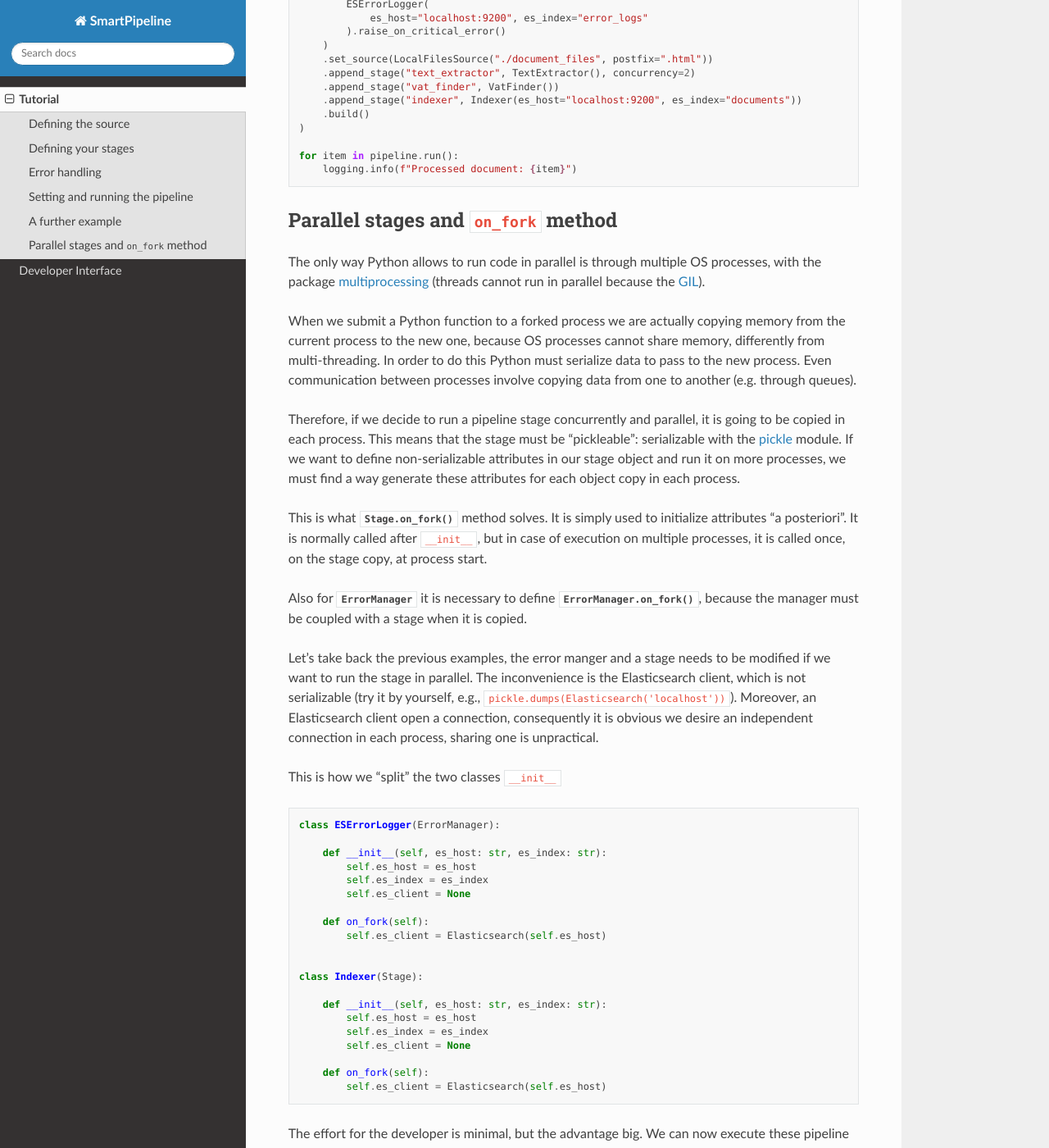
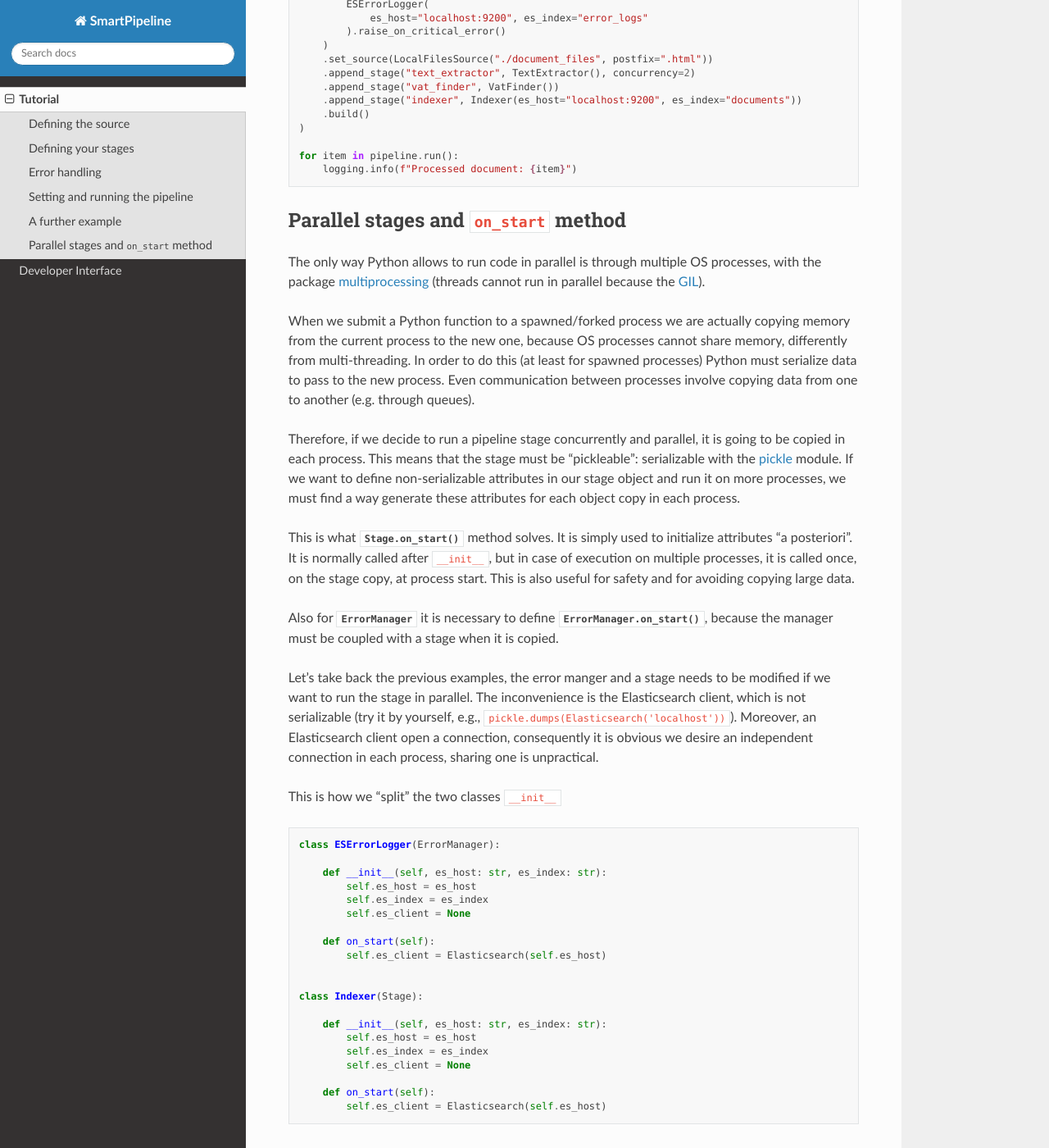
Before and after one commit to giacbrd/SmartPipeline, a Sphinx documentation site: the page built from docs/usage.rst, in a window 1280 px wide and 1400 px high, scrolled down 5229 px. Shown: the whole window at 82% size. Built offline with Sphinx 7.4.7 and the Read the Docs theme 2.0.0, drawn with Linux system fonts in a browser that asks for light colours; some of the changed text lies outside the part shown.

Commit message:
on_fork renamed to on_start

```diff
--- a/docs/usage.rst
+++ b/docs/usage.rst
@@ -292,16 +292,16 @@ More, executables examples can be found in the codebase directory ``examples``.
 
 .. _concurrency-section:
 
-Parallel stages and ``on_fork`` method
+Parallel stages and ``on_start`` method
 --------------------------------------
 
 The only way Python allows to run code in parallel is through multiple OS processes, with the package
 `multiprocessing <https://docs.python.org/3/library/multiprocessing.html>`_ (threads cannot run in parallel
 because the `GIL <https://en.wikipedia.org/wiki/Global_interpreter_lock>`_).
 
-When we submit a Python function to a forked process we are actually copying memory from the current process to the new one,
-because OS processes cannot share memory, differently from multi-threading. In order to do this Python must serialize
-data to pass to the new process.
+When we submit a Python function to a spawned/forked process we are actually copying memory from the current process
+to the new one, because OS processes cannot share memory, differently from multi-threading.
+In order to do this (at least for spawned processes) Python must serialize data to pass to the new process.
 Even communication between processes involve copying data from one to another (e.g. through queues).
 
 Therefore, if we decide to run a pipeline stage concurrently and parallel,
@@ -311,11 +311,12 @@ serializable with the `pickle <https://docs.python.org/3/library/pickle.html>`_
 If we want to define non-serializable attributes in our stage object and run it on more processes,
 we must find a way generate these attributes for each object copy in each process.
 
-This is what :meth:`.Stage.on_fork` method solves. It is simply used to initialize attributes "a posteriori".
+This is what :meth:`.Stage.on_start` method solves. It is simply used to initialize attributes "a posteriori".
 It is normally called after ``__init__``, but in case of execution on multiple processes,
 it is called once, on the stage copy, at process start.
+This is also useful for safety and for avoiding copying large data.
 
-Also for :class:`.ErrorManager` it is necessary to define :meth:`.ErrorManager.on_fork`,
+Also for :class:`.ErrorManager` it is necessary to define :meth:`.ErrorManager.on_start`,
 because the manager must be coupled with a stage when it is copied.
 
 Let's take back the previous examples, the error manger and a stage needs to be modified if we want to run the stage in
@@ -335,7 +336,7 @@ This is how we "split" the two classes ``__init__``
             self.es_index = es_index
             self.es_client = None
 
-        def on_fork(self):
+        def on_start(self):
             self.es_client = Elasticsearch(self.es_host)
 
 
@@ -346,12 +347,12 @@ This is how we "split" the two classes ``__init__``
             self.es_index = es_index
             self.es_client = None
 
-        def on_fork(self):
+        def on_start(self):
             self.es_client = Elasticsearch(self.es_host)
 
 The effort for the developer is minimal, but the advantage big.
 We can now execute these pipeline abstractions in parallel,
 not just stateless methods as we would normally do with multiprocessing.
-In general, it is convenient to always define ``on_fork`` if an attribute we are going to construct requires
-this treatment, so that the stage will be always compatible with both three ways of run it: sequentially, concurrently
-on threads or on processes.
+In general, it is convenient to always define ``on_start`` if attributes we are going to construct require
+this special treatment, so that the stage will be always compatible with both three ways of run it: sequentially,
+concurrently on threads or on processes.
```
Also changed, not shown: 7 other files.
